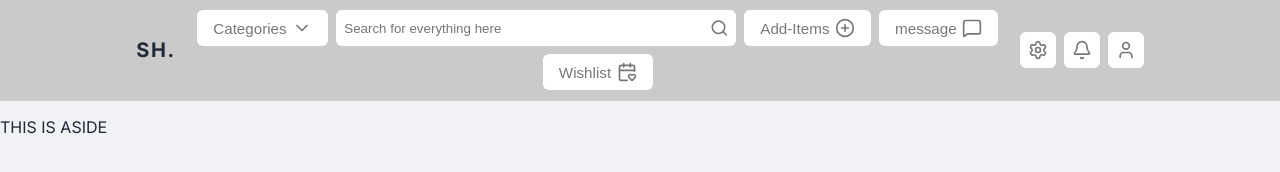
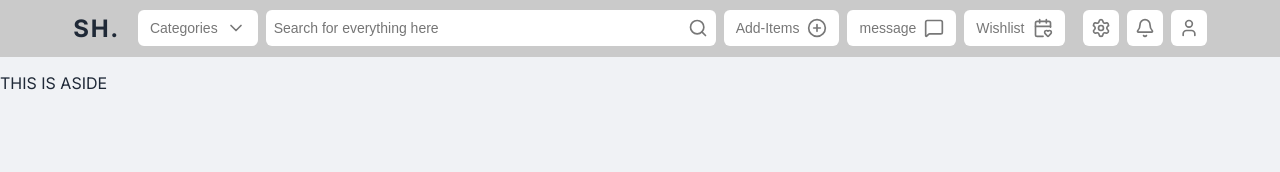
Before and after one commit to onkmade/SH.-, a plain HTML site: page index.html in a window 1280 px wide. Drawn offline with Linux system fonts and the light colour scheme; a web font is replaced by a local one.

Commit message:
Updated CSS Header

```diff
--- a/style.css
+++ b/style.css
@@ -12,28 +12,51 @@ body{
     color: #1f2937;
 }
 
+/* SVG Coloring and setting */
+/* <a> - settings */
+svg{
+    stroke: #777777;
+    width: 1.25rem;
+    height: 1.25rem;
+    display: grid;
+    place-content: center;
+    flex-shrink: 0;
+}
+
+a{
+    text-decoration: none;
+    color: inherit;
+}
+/* ===== END ===== */
+
+
+
+/* HEADER STRUCTURE */
+header{
+    padding: 0.65rem;
+    background-color: rgb(202, 202, 202);
+}
+
 .buddle{
     display: flex;
     flex-direction: column;
     gap: 1rem;
 }
 
-header{
-    padding: 0.65rem;
-    background-color: rgb(202, 202, 202);
-}
 
 header .h-wrap{
     display: flex;
     align-items: center;
     justify-content: space-between;
-    padding: 0 10%;
+    padding: 0 5%;
+    gap: 1rem;
+    flex-wrap: nowrap; /* Prevent unnecessary wrapping on the main header row*/
     /* background-color: yellowgreen; */
 }
 
 header .header-left .logo-sh{
-    font-size: 1.25rem;
-    font-weight: bold;
+    font-size: 1.5rem;
+    font-weight: 700;
     letter-spacing: 0.1rem;
     color: #1f2937;
 }
@@ -43,8 +66,8 @@ header .header-center{
     align-items: center;
     justify-content: center;
     gap: 0.5rem;
-    flex-wrap: wrap;
-    flex-grow: 1;
+    flex-grow: 1; /* Allow the center section to claim the maximum sapce*/
+    min-width: 0;
 }
 
 .header-center button{
@@ -53,23 +76,28 @@ header .header-center{
     display: flex;
     align-items: center;
     justify-content: center;
-    gap: 0.35rem;
-    padding: 0.5rem 1rem;
+    flex-shrink: 0;
+    white-space: nowrap;
+    gap: 0.5rem;
+    padding: 0.5rem 0.75rem;
     background-color: white;
     color: #777777;
-    font-size: 0.95rem;
+    font-size: 0.875rem;
     border-radius: 6px;
 }
 
-/* Header - Search */
+/* Header - Search Container */
 header .hs-wrap{
     background-color: white;
     display: flex;
+    align-items: center;
     gap: 0.5rem;
     padding: 0.5rem;
     border-radius: 6px;
     width: 100%;
-    max-width: 400px;
+    flex-grow: 1;
+    min-width: 200px;
+    max-width: 450px;
 }
 
 .hs-wrap input{
@@ -78,6 +106,7 @@ header .hs-wrap{
     background: transparent;
     width: 100%;
     color: #383838;
+    font-size: 0.875rem;
 }
 
 
@@ -93,20 +122,3 @@ header .header-right{
     padding: 0.5rem;
     border-radius: 6px;
 }
-
-/* SVG Coloring and setting */
-/* <a> - settings */
-svg{
-    stroke: #777777;
-    width: 1.25rem;
-    height: 1.25rem;
-    display: grid;
-    place-content: center;
-}
-
-a{
-    text-decoration: none;
-    color: inherit;
-}
-
-/* ===== END ===== */
```
Also changed, not shown: index.html (+1 -0 lines).
